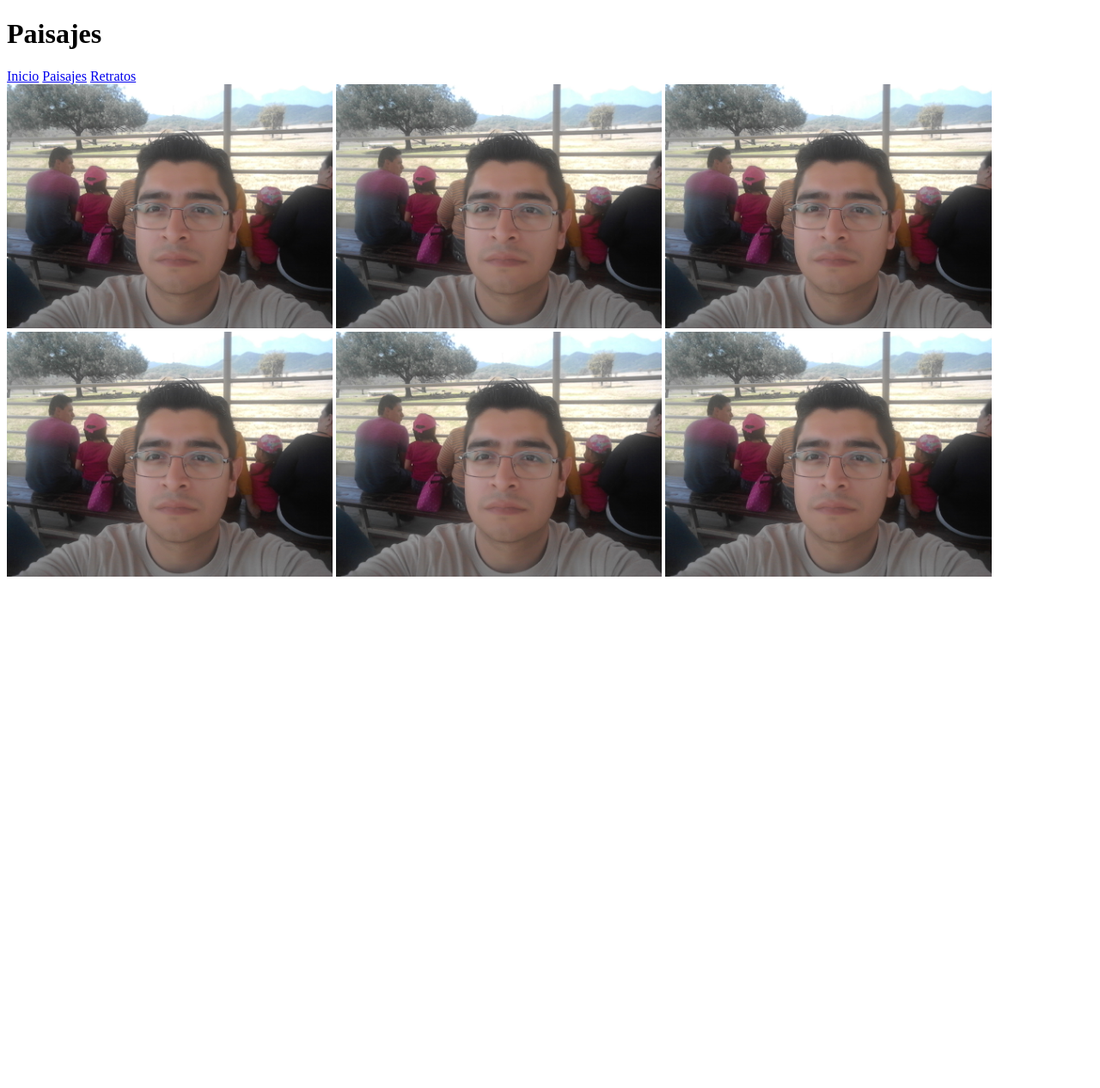
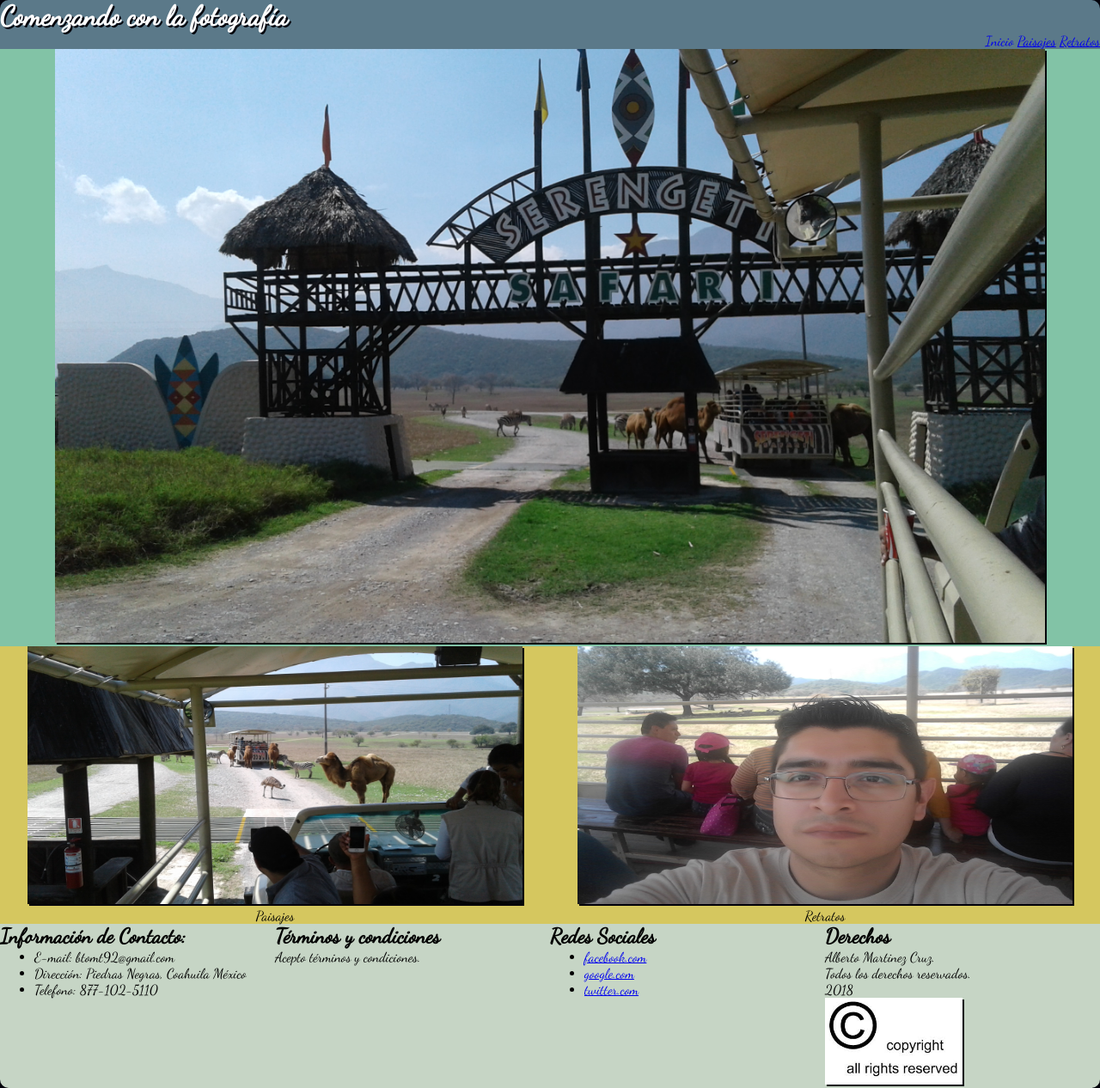
Before and after one commit to btomtz92/Desarrollo_Web_Alberto_Martinez_Cruz, a plain HTML site: page Retratos.html in a window 1280 px wide. Shown: the whole page at 86% size. Before the commit the page ends 800 px from the top, so only its background shows below. Drawn offline with Linux system fonts and the light colour scheme.

Commit message:
ultimos ajustes del punto 1
cambios definitivos de las primeras especificaciones y avance de los puntos 1,2 y 3 de las consideraciones generales

```diff
--- a/Retratos.html
+++ b/Retratos.html
@@ -2,32 +2,68 @@
 <html lang="en" dir="ltr">
   <head>
     <meta charset="utf-8">
-    <title>Retratos</title>
+    <meta name="viewport" content="width=divice-width,user-scalable="no"">
+    <title>Comenzando con la fotografía</title>
+    <link rel="stylesheet" href="css/estilos_de_retratos.css">
+    <link href="https://fonts.googleapis.com/css?family=Dancing+Script" rel="stylesheet">
   </head>
   <body>
-    <header>
-      <h1>Paisajes</h1>
-      <nav>
-        <a href="index.html">Inicio</a>
+    <header id="encabezado">
+      <h1>Comenzando con la fotografía</h1>
+      <nav id="menu">
+        <a id="inicio" href="index.html">Inicio</a>
         <a href="paisajes.html">Paisajes</a>
-        <a id="retratos" href="retratos.html">Retratos</a>
+        <a href="retratos.html">Retratos</a>
       </nav>
-      </header>
-      <section>
-          <img id="imagen1" src="imagenes/safari.jpg" width="30%"/>
-          <img id="imagen2" src="imagenes/safari.jpg" width="30%"/>
-          <img id="imagen3" src="imagenes/safari.jpg" width="30%"/>
+    </header>
+    <div id="contenido">
+    <section id="cuerpo_del_documento">
+      <figure class="imagen_principal">
+        <img id="imagen_central" src="imagenes/imagen1.jpg" width="90%"/>
+      </figure>
+      <figure class="imagen_secundaria_paisaje">
+          <img id="paisajes" src="imagenes/imagen2.jpg" width="90%" height="300px"/>
+          <figcaption>Paisajes</figcaption>
+      </figure>
+      <figure class="imagen_secundaria_retrato">
+          <img id="retratos" src="imagenes/safari.jpg" width="90%" height="300px"/>
+          <figcaption>Retratos</figcaption>
+      </figure>
       </section>
-      <section>
-         <img id="imagen4" src="imagenes/safari.jpg" width="30%"/>
-         <img id="imagen5" src="imagenes/safari.jpg" width="30%"/>
-         <img id="imagen6" src="imagenes/safari.jpg" width="30%"/>
-     </section>
+    </div>
+
+        <footer>
+          <article class="contacto">
+        <h1>Información de Contacto:</h1>
+          <ul>
+            <li>E-mail: btomt92@gmail.com</li>
+            <li>Dirección: Piedras Negras, Coahuila México</li>
+            <li>Telefono: 877-102-5110</li>
+          </ul>
+        </article class="terminos">
+          <article>
+          <h1>Términos y condiciones</h1>
+            <p>
+              Acepto términos y condiciones.
+            </p>
+          </article>
+          <article class="redes">
+          <h1>Redes Sociales</h1>
+          <ul>
+            <li><a href="https://www.facebook.com/btomtzc92">facebook.com</a></li>
+            <li><a href="https://plus.google.com/u/0/104469107627637910569">google.com</a></li>
+            <li><a href="https://twitter.com/btomtz921">twitter.com</a></li>
+          </ul>
+          </article>
+          <article>
+          <h1>Derechos</h1>
+            <p>
+              Alberto Martinez Cruz.<br>Todos los derechos reservados.<br>2018
+            </p>
+  <img src="imagenes/copyright.jpg" width="50%"/>
+          </article>
+        </footer>
+        </body>
 
 
-     <footer>
-
-     </footer>
-
-  </body>
 </html>
--- a/css/estilos.css
+++ b/css/estilos_de_paisajes.css
@@ -43,6 +43,7 @@ header h1{
   }
 img{
   box-shadow: 2px 2px #02010a;
+
 }
 #paisajes{
   transition: transform 1s;
--- /dev/null
+++ b/css/estilos_de_retratos.css
@@ -0,0 +1,75 @@
+*{
+  margin: 0;
+  font-family: Dancing Script;
+  }
+
+#encabezado{
+  margin: 0 auto;
+  background-color: #5b7989;
+  border-radius: 10px 10px 0 0;
+}
+header h1{
+  text-align: left;
+  color: white;
+  text-shadow: 2px 2px #02010a;
+}
+#menu{
+  text-align: right;
+  }
+#inicio{
+  text-decoration: none;
+}
+.imagen_principal{
+  background-color: #82c3a6;
+  text-align:center;
+  }
+.imagen_secundaria_retrato{
+  width: 50%;
+}
+.imagen_secundaria_paisaje{
+  width: 50%;
+}
+#contenido{
+  text-align: center;
+  display: flex;
+  flex-direction: row;
+  flex-wrap: wrap;
+  background-color:#d5c75f;
+  }
+  #cuerpo_del_documento{
+    display: flex;
+    flex-direction: row;
+    flex-wrap: wrap;
+  }
+img{
+  box-shadow: 2px 2px #02010a;
+
+}
+#paisajes{
+  transition: transform 1s;
+    }
+#retratos{
+  transition: transform 1s;
+  }
+#paisajes:hover{
+  transform: rotate(10deg);
+}
+#retratos:hover{
+  transform: translate(20px, -5px);
+}
+footer{
+  column-count: 4;
+  width: 100%;
+  display: flex;
+  flex-direction: row;
+  flex-wrap: wrap;
+  background-color: #C6d5c5;
+  border-radius: 0 0 10px 10px;
+}
+footer article{
+  box-sizing: border-box;
+  width: 25%;
+}
+body{
+  background-color:#02010a;
+}
--- /dev/null
+++ b/css/pagina_de_inicio.css
@@ -0,0 +1,63 @@
+*{
+  margin: 0;
+  font-family: Dancing Script;
+  }
+#encabezado{
+  background-color: #5b7989;
+  border-radius: 10px 10px 0 0;
+  width: 100%;
+  margin: 0;
+}
+header h1{
+  text-align: left;
+  color: white;
+  text-shadow: 2px 2px #02010a;
+}
+#menu{
+  text-align: right;
+  }
+#inicio{
+  text-decoration: none;
+}
+#cuerpo_del_documento{
+  text-align: center;
+  background-color: #82c3a6;
+  display: flex;
+  flex-wrap: wrap;
+}
+[class*="secundaria"]{
+  width: 50%;
+  background-color: #d5c75f;
+}
+[height*="300"]{
+  border: 2px solid;
+  box-shadow: 2px 2px #82c3a6;
+  transition: transform 1s;
+}
+#paisajes:hover{
+  transform: rotate(10deg);
+}
+#retratos:hover{
+  transform: translate(20px, -5px);
+}
+#pie_de_pagina{
+  text-align: center;
+  width: 100%;
+  display: flex;
+  flex-direction: row;
+  flex-wrap: wrap;
+  background-color: #C6d5c5;
+  border-radius: 0 0 10px 10px;
+}
+footer article{
+  box-sizing: border-box;
+  width: 25%;
+}
+#contenido{
+  text-align: center;
+  background-color:#02010a;
+  max-width: 900px;
+}
+img{
+  box-shadow: 2px 2px #02010a;
+}
```
Also changed, not shown: index.html (+12 -9 lines), paisajes.html (+58 -17 lines).
